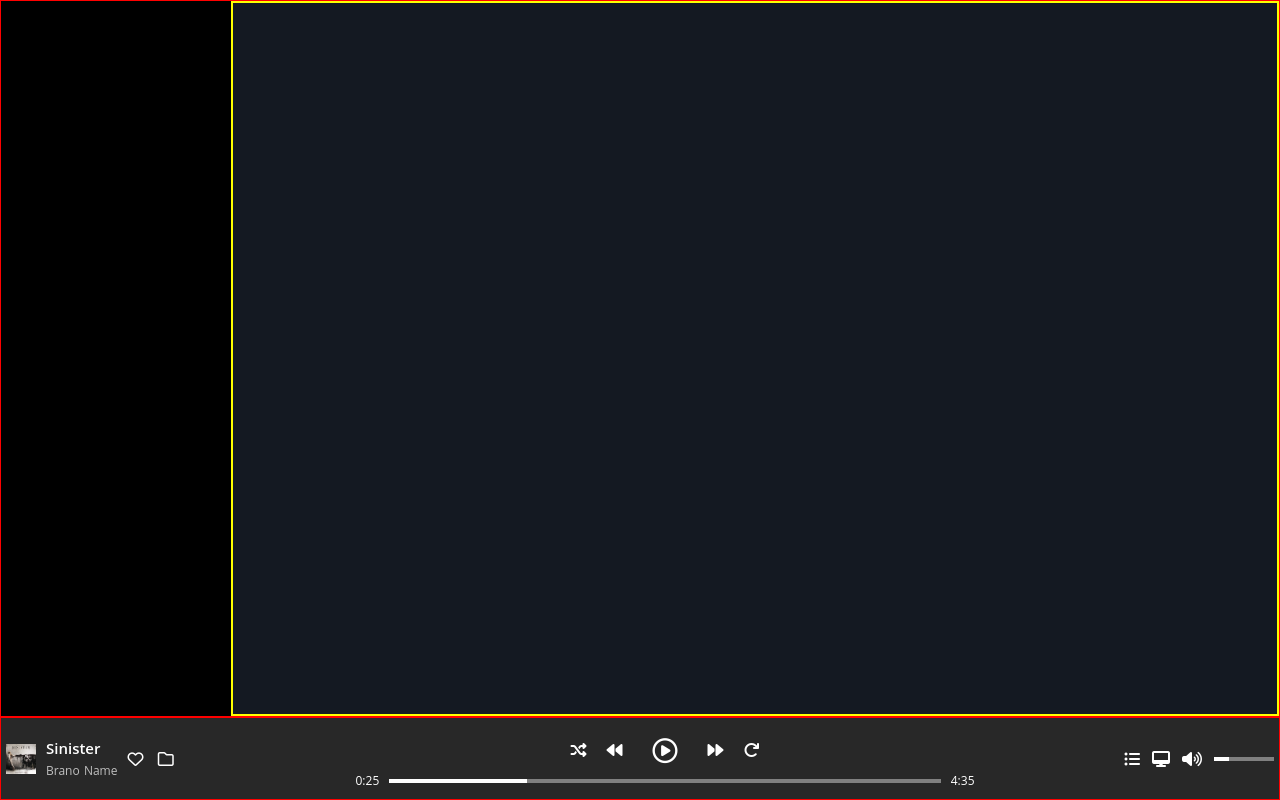
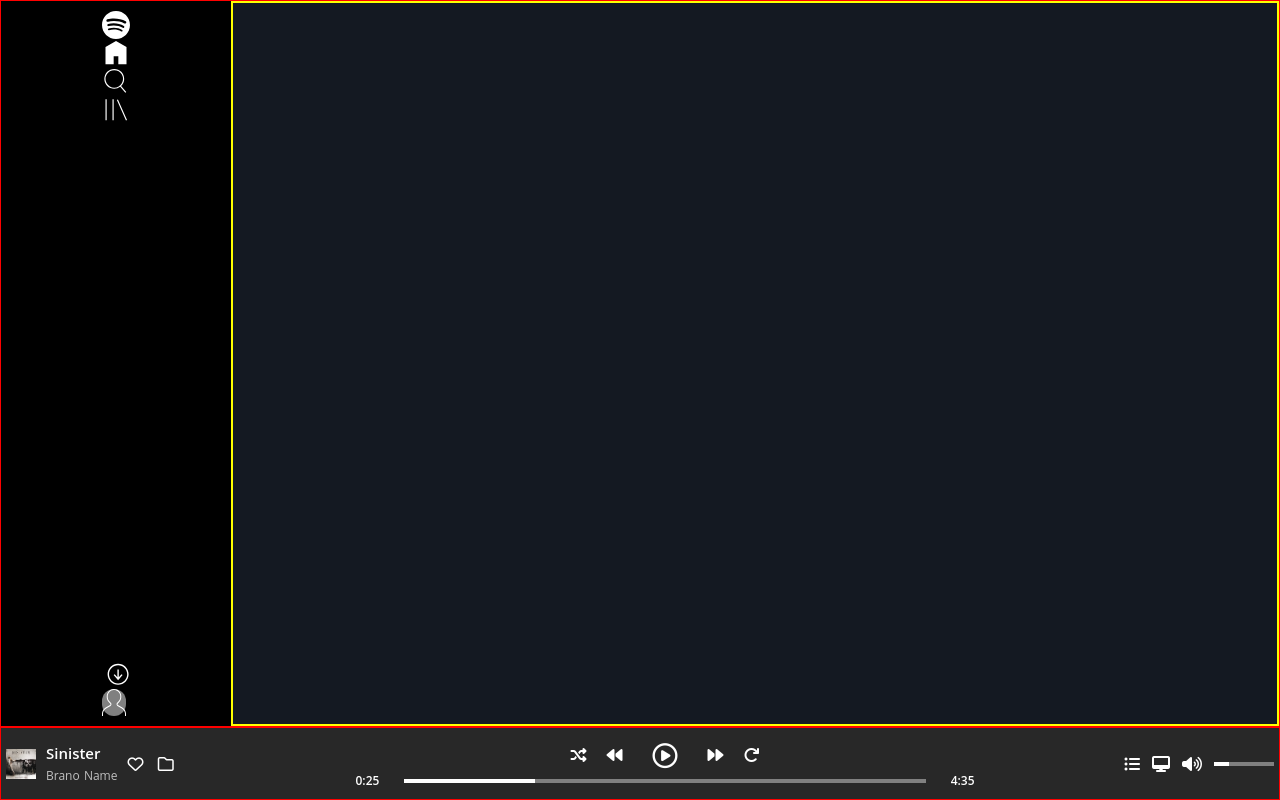
Before and after one commit to Federico-Maiocchi/html-css-spotifyweb, a plain HTML site: page index.html in a window 1280 px wide. Drawn offline with Linux system fonts and the light colour scheme.

Commit message:
ADD: svg in aside app menu

```diff
--- a/css/app.css
+++ b/css/app.css
@@ -102,6 +102,36 @@ figure > img {
     background-color: var(--dark-blue);
     display: flex;
 }
+
+.app-menu-flex {
+    display: flex;
+    flex-direction: column;
+    justify-content: space-between;
+    height: 100%;
+    align-items: center;
+    padding: 10px 0px;
+}
+
+.app-menu-img {
+    width: 28px;
+}
+
+.profile {
+    background-color: grey ;
+    border-radius: 20px;
+    width: 24px;
+
+}
+
+
+
+/* .app-menu-top {
+    background-color: red;
+    padding: 20px;
+} */
+
+
+
 /* APP TOOLBAR */
 .app-toolbar {
     flex-shrink: 0;
@@ -146,7 +176,6 @@ figure > img {
 
 .player-items {
     display: flex;
-    padding: 5px;
     gap: 20px;
     justify-content: center;
     align-items: center;
@@ -158,10 +187,13 @@ figure > img {
    margin: 0px 10px;
 }
 
+/* PLAYER BAR */
 .player-time {
     display: flex;
     justify-content: space-between;
     align-items: center;
+    font-size: 15px;
+    font-weight: 600;
     gap: 10px;
 }
 
@@ -254,7 +286,9 @@ figure > img {
 
 @media (min-width: 992px) {
 
-
+    .player-time {
+        gap: 25px;
+    }
  }
 
 
--- a/index.html
+++ b/index.html
@@ -13,7 +13,32 @@
         <!-- start app content -->
         <main class="app-content">
             <!-- start menu -->
-            <aside class="app-menu"></aside>
+            <aside class="app-menu">
+                <div class="app-menu-flex">
+                    <div>
+                        <figure class="app-menu-img">
+                            <img class="logo-small" src="./img/logo-small.svg" alt="logo">
+                        </figure>
+                        <figure class="app-menu-img">
+                           <img src="./img/home.svg" alt="home">
+                        </figure>
+                        <figure class="app-menu-img">
+                           <img src="./img/search.svg" alt="search">
+                        </figure>
+                        <figure class="app-menu-img">
+                            <img src="./img/libreria.svg" alt="libreria">
+                        </figure>
+                    </div>
+                    <div>
+                        <figure class="app-menu-img">
+                            <img src="./img/download.svg" alt="download">
+                        </figure>
+                        <figure class="app-menu-img profile">
+                            <img src="./img/profile.svg" alt="profile">
+                        </figure>
+                    </div>
+                </div>
+            </aside>
             <!-- end menu -->
             <!-- start app-body -->
             <div class="app-body"></div>
```
